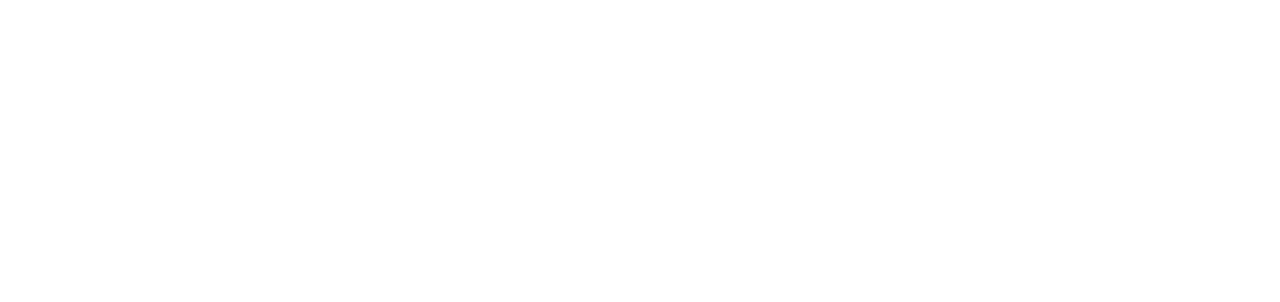
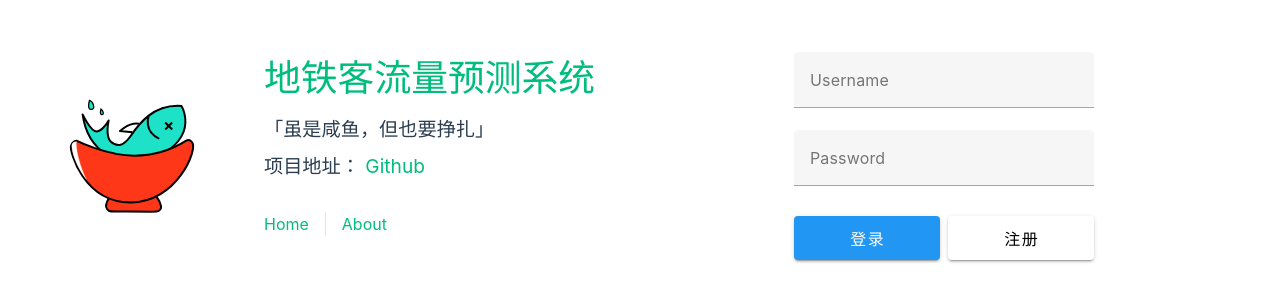
Before and after one commit to AzurIce/SubwayFrontend, a Vue app: page /login in a window 1280 px wide. Before the commit this address had no page. Shown: the part 244-546 px from the top of the page. Built offline with nearby package versions, Linux system fonts and the light colour scheme.

Commit message:
Created basic routing structure

```diff
--- a/package.json
+++ b/package.json
@@ -10,8 +10,8 @@
     "format": "prettier --write src/"
   },
   "dependencies": {
-    "element-plus": "^2.3.7",
     "pinia": "^2.1.3",
+    "vite-plugin-vuetify": "^1.0.2",
     "vue": "^3.3.4",
     "vue-router": "^4.2.2",
     "vuetify": "^3.3.6"
--- a/src/main.js
+++ b/src/main.js
@@ -2,28 +2,17 @@ import './assets/main.css'
 
 import { createApp } from 'vue'
 import { createPinia } from 'pinia'
-import ElementPlus from 'element-plus'
-import 'element-plus/dist/index.css'
 
 import App from './App.vue'
 import router from './router'
 
-
-// Vuetify
 import 'vuetify/styles'
 import { createVuetify } from 'vuetify'
-import * as components from 'vuetify/components'
-import * as directives from 'vuetify/directives'
-
-const vuetify = createVuetify({
-    components,
-    directives,
-})
+const vuetify = createVuetify()
 
 createApp(App)
     .use(createPinia())
     .use(router)
-    .use(ElementPlus)
     .use(vuetify)
 
     .mount('#app')
--- /dev/null
+++ b/src/pages/HomePage.vue
@@ -0,0 +1,7 @@
+<script setup>
+
+</script>
+
+<template>
+    Main
+</template>
--- a/src/pages/LoginPage.vue
+++ b/src/pages/LoginPage.vue
@@ -42,6 +42,7 @@ function onRegister() {
   // TODO: Register logic
 }
 function onLogin() {
+  this.$router.push('/')
   // TODO: Login logic
 }
 </script>
@@ -52,13 +53,15 @@ function onLogin() {
 
     <div class="wrapper">
       <div class="greetings">
-        <h1 class="green">地铁客流量预测系统</h1>
-        <h3>
-          项目地址：
-          <a href="https://github.com/AzurIce/2023-BJTU-SummerPractice-Subway" target="_blank" rel="noopener">Github</a>
+        <h1 class="green tw-text-center lg:tw-text-left">地铁客流量预测系统</h1>
+        <h3 class="tw-text-center lg:tw-text-left">
+          <p>「虽是咸鱼，但也要挣扎」</p>
+          <p class="mt-2">
+            项目地址：
+            <a href="https://github.com/AzurIce/2023-BJTU-SummerPractice-Subway" target="_blank" rel="noopener">Github</a>
+          </p>
         </h3>
       </div>
-      <!-- <HelloWorld msg="You did it!" /> -->
 
       <nav>
         <RouterLink to="/">Home</RouterLink>
@@ -67,24 +70,24 @@ function onLogin() {
     </div>
   </header>
   <main>
-    <div class="flex flex-col gap-2">
-      <v-sheet width="300" class="mx-auto">
+    <div class="tw-flex tw-flex-col tw-gap-2">
+      <v-sheet width="300" class="tw-mx-auto">
         <v-form @submit.prevent>
           <v-text-field v-model="state.username" :rules="rulesUsername" label="Username" />
           <v-text-field v-model="state.password" :rules="rulesPassword" label="Password" />
           <v-text-field v-model="state.repeatPassword" :rules="rulesRepeatPassword" label="RepeatPassword"
             v-if="tab == 'register'" />
         </v-form>
-        <div class="flex gap-2 mt-2 w-300 justify-around">
+        <div class="tw-flex tw-gap-2 tw-mt-2 tw-w-300 tw-justify-around">
           <v-btn @click="tab == 'login' ? onLogin() : switchTab()" :ripple="false"
-            :color="tab == 'login' ? 'blue' : 'white'" size="large" class="flex-1"
+            :color="tab == 'login' ? 'blue' : 'white'" size="large" class="tw-flex-1"
             :class="tab == 'login' ? 'basis-3/4' : 'basis-1/4'">
-            {{ tab == 'login' ? "登录" : "注册" }}
+            登录
           </v-btn>
           <v-btn @click="tab == 'register' ? onRegister() : switchTab()" :ripple="false"
-            :color="tab == 'login' ? 'white' : 'blue'" size="large" class="flex-1"
+            :color="tab == 'login' ? 'white' : 'blue'" size="large" class="tw-flex-1"
             :class="tab == 'login' ? 'basis-1/4' : 'basis-3/4'">
-            {{ tab == 'login' ? "注册" : "登录" }}
+            注册
           </v-btn>
         </div>
       </v-sheet>
@@ -95,7 +98,7 @@ function onLogin() {
 <style scoped>
 h1 {
   font-weight: 500;
-  font-size: 2.6rem;
+  font-size: 2.3rem;
   position: relative;
   top: -10px;
 }
@@ -104,17 +107,6 @@ h3 {
   font-size: 1.2rem;
 }
 
-.greetings h1,
-.greetings h3 {
-  text-align: center;
-}
-
-@media (min-width: 1024px) {
-  .greetings h1,
-  .greetings h3 {
-    text-align: left;
-  }
-}
 .v-enter-active,
 .v-leave-active {
   transition: opacity 0.5s ease;
@@ -164,7 +156,6 @@ nav a:first-of-type {
   header {
     display: flex;
     place-items: center;
-    padding-right: calc(var(--section-gap) / 2);
   }
 
   .logo {
--- a/src/router/index.js
+++ b/src/router/index.js
@@ -1,17 +1,21 @@
 import { createRouter, createWebHistory } from 'vue-router'
 // import HomeView from '../views/HomeView.vue'
 import LoginPage from '../pages/LoginPage.vue'
+import HomePage from '../pages/HomePage.vue'
 
 const router = createRouter({
   history: createWebHistory(import.meta.env.BASE_URL),
   routes: [
-    // {
-    //   path: '/',
-    //   name: 'home',
-    //   component: HomeView
-    // },
     {
       path: '/',
+      name: 'home',
+      meta: {
+        requireAuth: true,
+      },
+      component: HomePage
+    },
+    {
+      path: '/login',
       name: 'login',
       component: LoginPage
     },
@@ -26,4 +30,14 @@ const router = createRouter({
   ]
 })
 
+router.beforeEach((to, from) => {
+  if (to.meta.requireAuth && false) { // TODO: replace `true` with token check
+    router.replace('/login')
+    return false
+  }
+  // ...
+  // 返回 false 以取消导航
+  return true
+})
+
 export default router
--- a/tailwind.config.js
+++ b/tailwind.config.js
@@ -1,5 +1,6 @@
 /** @type {import('tailwindcss').Config} */
 module.exports = {
+  prefix: "tw-",
   content: [
     "./index.html",
     "./src/**/*.{vue,js,ts,jsx,tsx}",
--- a/vite.config.js
+++ b/vite.config.js
@@ -2,11 +2,13 @@ import { fileURLToPath, URL } from 'node:url'
 
 import { defineConfig } from 'vite'
 import vue from '@vitejs/plugin-vue'
+import vuetify from 'vite-plugin-vuetify'
 
 // https://vitejs.dev/config/
 export default defineConfig({
   plugins: [
     vue(),
+    vuetify(),
   ],
   resolve: {
     alias: {
```
Also changed, not shown: 1 other file (tests, documents, lock files or other folders).
